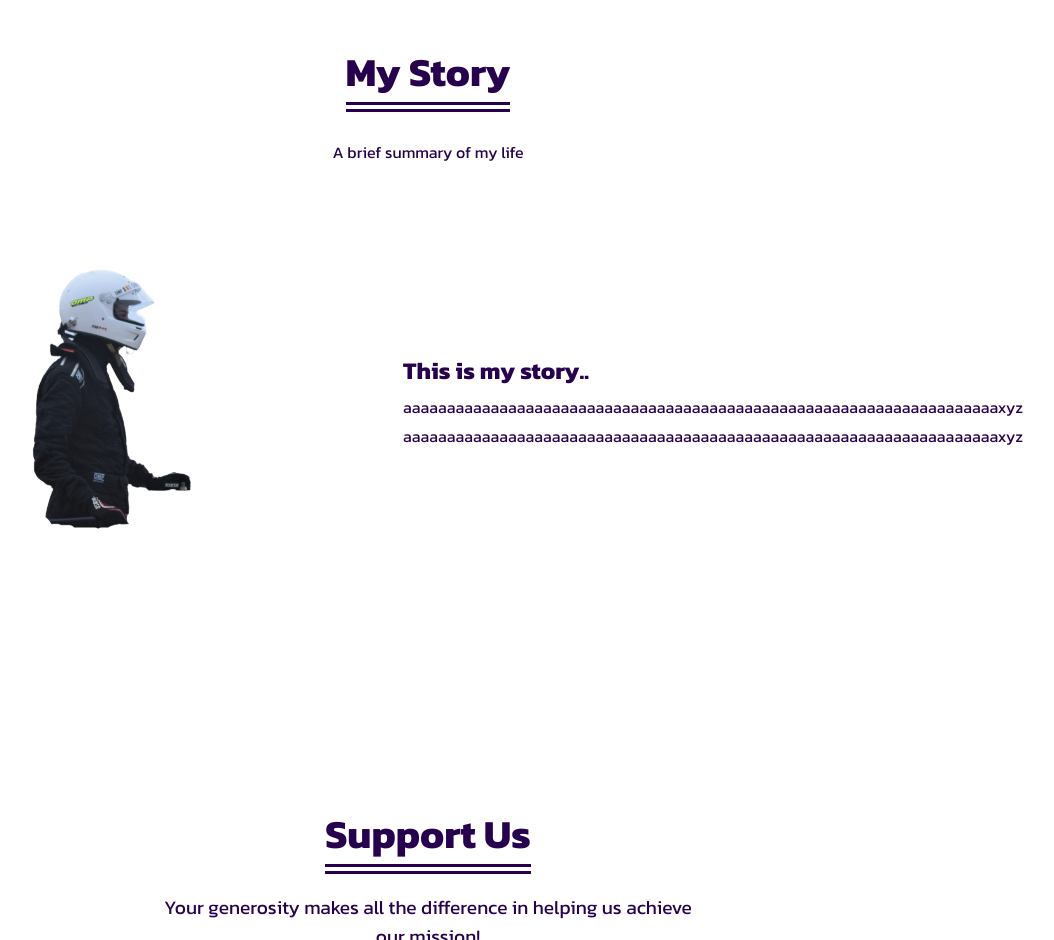
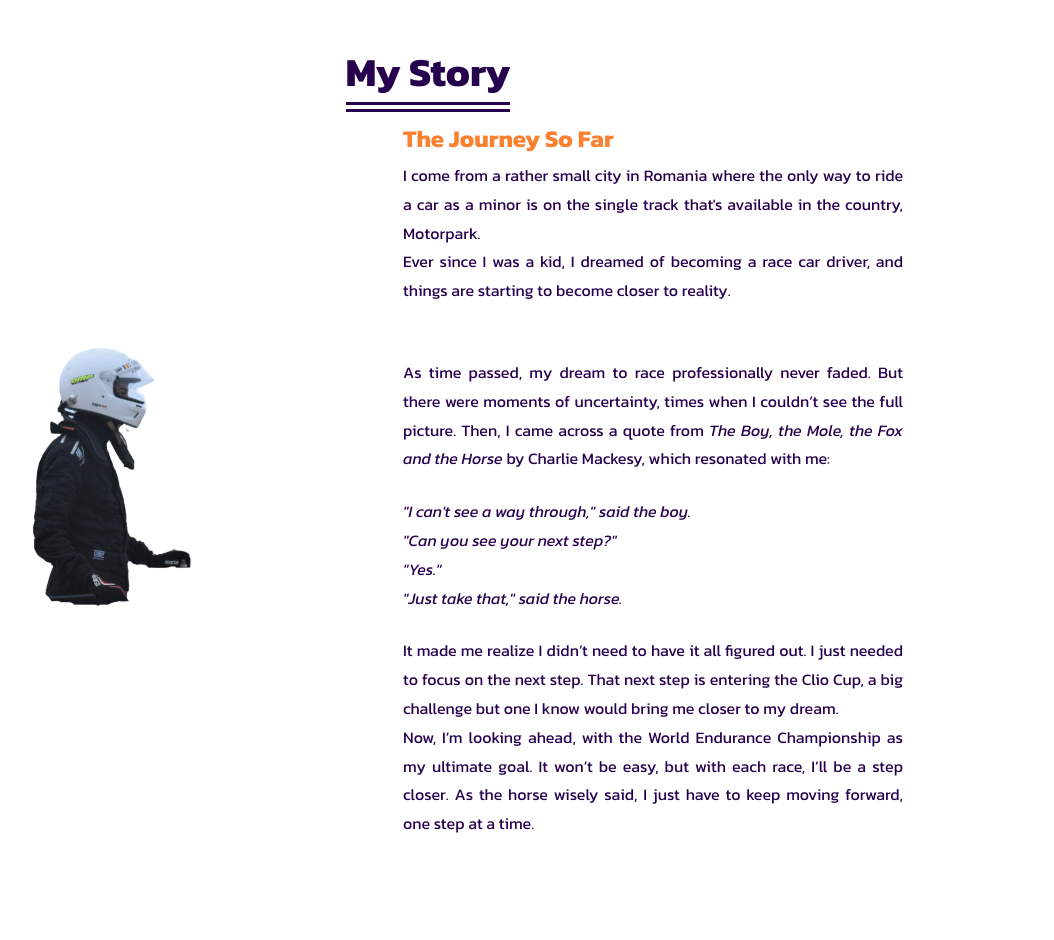
Before and after one commit to dariuschrl/RA-Racing, a plain HTML site: page index.html in a window 1280 px wide. Shown: the part 1860-2800 px from the top of the page, without its empty margins (212-1266 px from the left). Drawn offline with nearby package versions, Linux system fonts and the light colour scheme.

Commit message:
Update index.html

```diff
--- a/index.html
+++ b/index.html
@@ -45,10 +45,10 @@
 
 
 	<section id="about-ra-team">
-    <div class="heading">
-        <h2>About RA Team</h2>
-        <p>Get to know some interesting facts about our amazing team!</p>
-    </div>
+    	<div class="heading">
+        	<h2>About RA Racing</h2>
+        	<p>Our <span>Journey</span>, Our <span>Team</span>, Our <span>Mission</span></p>
+    	</div>
 
     <!-- Container for sticky notes -->
     <div class="sticky-notes">
@@ -86,7 +86,7 @@
 	<section id="about">
 		<div class="heading">
 			<h2>My Story</h2>
-			<p>A brief summary of my life</p>
+
 		</div>
 
 		<div class="about-content">
@@ -94,8 +94,20 @@
 				<img src="assets/a2.png" alt="">
 			</div>
 			<div class="about-text">
-				<h1>This is my story..</h1>
-				<p>aaaaaaaaaaaaaaaaaaaaaaaaaaaaaaaaaaaaaaaaaaaaaaaaaaaaaaaaaaaaaaaaaaaaxyz<br>aaaaaaaaaaaaaaaaaaaaaaaaaaaaaaaaaaaaaaaaaaaaaaaaaaaaaaaaaaaaaaaaaaaaxyz<br></p>
+				<h1><span>The Journey So Far</span></h1>
+				 <p>I come from a rather small city in Romania where the only way to ride a car as a minor is on the single track that's available in the country, Motorpark.<br>
+    			Ever since I was a kid, I dreamed of becoming a race car driver, and things are starting to become closer to reality.<br>
+    			</p>
+    			<br>
+    			<p>As time passed, my dream to race professionally never faded. But there were moments of uncertainty, times when I couldn’t see the full picture. Then, I came across a quote from <i>The Boy, the Mole, the Fox and the Horse</i> by Charlie Mackesy, which resonated with me:</p>
+
+    			<p><i>"I can't see a way through," said the boy. <br>
+    			"Can you see your next step?" <br>
+    			"Yes." <br>
+    			"Just take that," said the horse.</i></p>
+
+    			<p>It made me realize I didn’t need to have it all figured out. I just needed to focus on the next step. That next step is entering the Clio Cup, a big challenge but one I know would bring me closer to my dream.<br>
+    			Now, I’m looking ahead, with the World Endurance Championship as my ultimate goal. It won’t be easy, but with each race, I’ll be a step closer. As the horse wisely said, I just have to keep moving forward, one step at a time.</p>
 
 			</div>
 		</div>
@@ -134,7 +146,7 @@
     <div class="contact-content">
         <div class="contact-form">
             <form id="contact-form" action="https://api.web3forms.com/submit" method="POST">
-            	<input type="hidden" name="access_key" value="6db80b47-b85c-4acc-8f47-192450dc4246">
+            	<input type="hidden" name="access_key" value="45287879-1e6d-4ffd-b80f-c4c0ea4246da">
                 <input type="text" name="name" placeholder="Name" required>
                 <input type="email" name="email" placeholder="Your E-mail" required>
                 <textarea name="message" id="message" cols="30" rows="10" placeholder="Your Message Here..." required></textarea>
```
